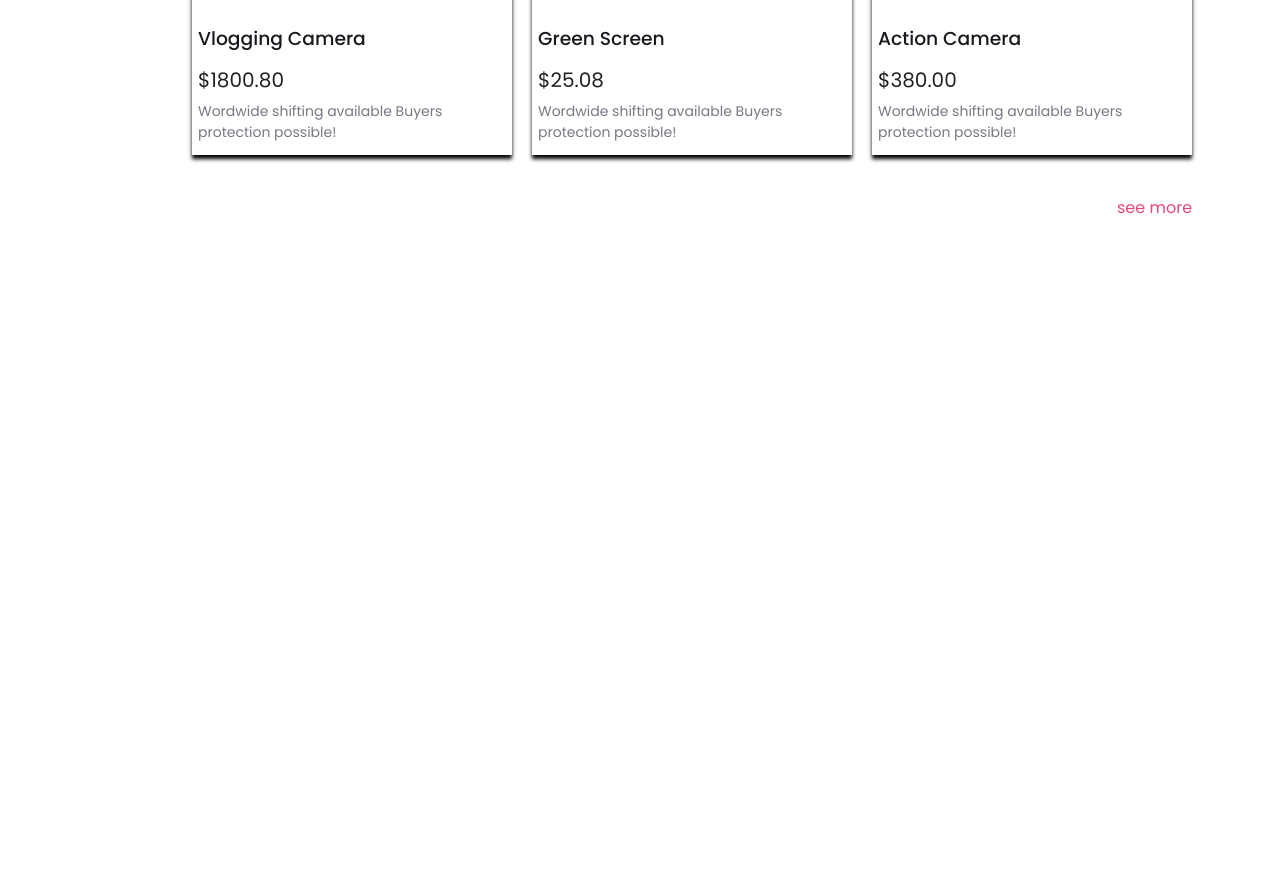
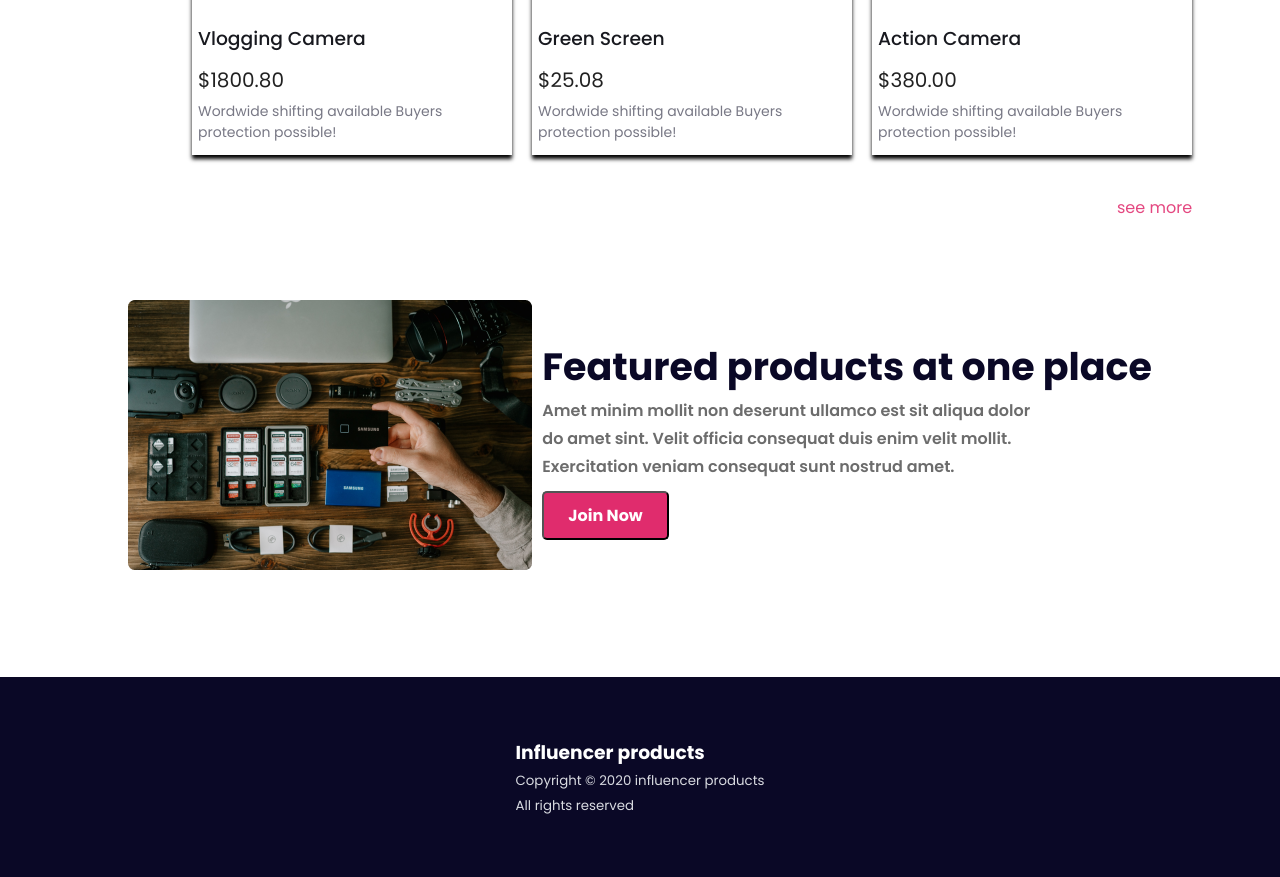
Before and after one commit to Tushar12152/influencer-gear, a plain HTML site: page index.html in a window 1280 px wide. Shown: the part 2130-3007 px from the top of the page. Before the commit the page ends 2430 px from the top, so only its background shows below. Drawn offline with Linux system fonts and the light colour scheme.

Commit message:
compleate

```diff
--- a/index.html
+++ b/index.html
@@ -126,7 +126,39 @@
 
               </div>
         </section>
+
+        <!-- feature-section -->
+        <section class="feature-section">
+            <div class="feature-container">
+                <div class="feature-img">
+                      <img src="./images/gear.png" alt="" class="feature-image">
+                </div>
+
+                <div class="feature-text">
+                    <h2 class="feature-title">Featured products at one place</h2>
+                    <p class="feature-description">
+                        Amet minim mollit non deserunt ullamco est sit aliqua dolor <br> do amet sint. Velit officia consequat duis enim velit mollit.  <br> Exercitation veniam consequat sunt nostrud amet.
+                    </p>
+                    <button class="feature-btn">Join Now</button>
+
+                </div>
+            </div>
+        </section>
        </main>
-       <footer></footer>
+       <footer>
+        <section class="footer-section">
+             <div class="footer-container">
+                 <div class="margin"><div class="footer-text">
+                    <h3 class="footer title">Influencer products</h3>
+                    <p class="footer-copy">
+                        <small>Copyright © 2020  influencer products <br> All rights reserved</small>
+                    </p>
+
+                 </div>
+                </div>
+
+             </div>
+        </section>
+       </footer>
 </body>
 </html>
--- a/style.css
+++ b/style.css
@@ -166,7 +166,65 @@
     top:20px;
     color:rgba(224, 44, 109, 0.87);
 }
+.feature-container{
+    display:flex;
+    align-items: center;
+    justify-content: space-between;
+    width:80%;
+    margin:100px auto;
+}
+.feature-image{
+    width:100%;
+}
 
+.feature-title{
+    color: #0A0826;
+    font-size: 38px;
+    font-weight: 700;
+    line-height: 60px;
+}
+.feature-description{
+    color: #6C6C6C;
+    font-size: 16px;
+    font-weight: 600;
+    line-height: 28px;
+}
+.feature-btn{
+    color: #FFF;
+    font-size: 16px;
+    font-weight: 700;
+    background: #E02C6D;
+    padding:10px 24px;
+    border-radius:5px;
+    margin-top:10px;
+}
+.feature-btn:hover{
+    background-color: gray;
+    cursor:pointer;
+}
+.footer-container{
+    width:100%;
+    height:200px;
+    background: #0A0826;
+    color: #FFF;
+    display:flex;
+    align-items: center;
+    justify-content: center;
+}
+.footer-title{
+    font-size: 24px;
+    font-weight: 700;
+
+
+
+
+}
+
+.footer-copy{
+    color: #D9DBE1;
+
+
+}
 
 
 
@@ -215,6 +273,20 @@
         left:0px;
        }
 
+       .feature-container{
+        flex-direction: column-reverse;
+
+       }
+       .feature-img{
+        margin-top:20px;
+       }
+      .feature-text{
+        text-align: center;
+      }
+      /* .feature-description{
+        text-align: center;
+      } */
+
 }
 
 /* tablet-view */
@@ -256,4 +328,15 @@
         left:0px;
        }
 
+       .feature-container{
+        flex-direction: column;
+
+       }
+       .feature-img{
+        margin-top:20px;
+       }
+      .feature-text{
+        text-align: center;
+      }
+
 }
```
